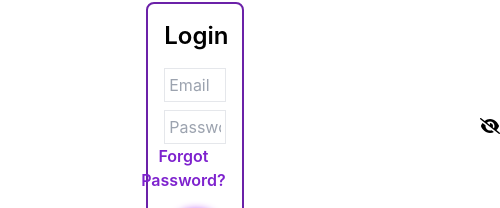
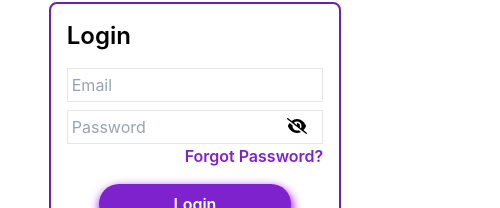
Before and after one commit to Tanjinhossain1/book-warehouse-managemant, a React (Create React App) app: page /login in a window 390 px wide. Shown: the part 78-286 px from the top of the page, 500 px wide, since content can reach past the window. Built offline with nearby package versions, Linux system fonts and the light colour scheme; no server answers.

Commit message:
login responsive

```diff
--- a/src/App.css
+++ b/src/App.css
@@ -14,12 +14,78 @@
 .round {
   border-radius: 0 0 150% 150%/0 0 50% 50%;
 }
-
-@media (prefers-reduced-motion: no-preference) {
-  .App-logo {
-    animation: App-logo-spin infinite 20s linear;
+@media only screen and (max-width: 950px) {
+  .eyeSmall{
+    margin-left: 600px;
   }
 }
+@media only screen and (max-width: 900px) {
+  .eyeSmall{
+    margin-left: 580px;
+  }
+}
+@media only screen and (max-width: 850px) {
+  .eyeSmall{
+    margin-left: 540px;
+  }
+}
+@media only screen and (max-width: 800px) {
+  .eyeSmall{
+    margin-left: 500px;
+  }
+}
+@media only screen and (max-width: 750px) {
+  .eyeSmall{
+    margin-left: 460px;
+  }
+}
+@media only screen and (max-width: 700px) {
+  .eyeSmall{
+    margin-left: 420px;
+  }
+}
+@media only screen and (max-width: 650px) {
+  .eyeSmall{
+    margin-left: 390px;
+  }
+}
+
+@media only screen and (max-width: 565px) {
+  .eyeSmall{
+    margin-left: 355px;
+  }
+}
+@media only screen and (max-width: 545px) {
+  .eyeSmall{
+    margin-left: 325px;
+  }
+}
+@media only screen and (max-width: 516px) {
+  .eyeSmall{
+    margin-left: 300px;
+  }
+}
+@media only screen and (max-width: 483px) {
+  .eyeSmall{
+    margin-left: 290px;
+  }
+}
+@media only screen and (max-width: 469px) {
+  .eyeSmall{
+    margin-left: 270px;
+  }
+}
+@media only screen and (max-width: 442px) {
+  .eyeSmall{
+    margin-left: 250px;
+  }
+}
+@media only screen and (max-width: 414px) {
+  .eyeSmall{
+    margin-left: 220px;
+  }
+}
+
 
 @media only screen and (max-width: 639px) {
   .navColor {
--- a/src/Pages/AddNewItem/AddNewItem.js
+++ b/src/Pages/AddNewItem/AddNewItem.js
@@ -23,7 +23,7 @@ const AddNewItem = () => {
     //   name, price, img, description, quantity, supplierName,
 
     return (
-        <form className='flex flex-col w-1/4 mx-auto mt-6' onSubmit={handleSubmit(onSubmit)}>
+        <form className='flex flex-col md:w-2/4 sm:w-3/4 w-3/4 lg:w-2/4 mx-auto mt-6' onSubmit={handleSubmit(onSubmit)}>
             <input className='mb-2 border p-1 rounded-lg'  defaultValue={user?.email}  {...register("email")} />
 
             <input className='mb-2 border p-1 rounded-lg' placeholder='Name' {...register("name", { required: true })} />
--- a/src/Pages/Home/Book/Book.js
+++ b/src/Pages/Home/Book/Book.js
@@ -3,8 +3,9 @@ import React from 'react';
 const Book = ({ book,children }) => {
     const { name, price, img, description, quantity, supplierName,_id } = book;
     return (
-        <div className='mt-16 mx-6 mb-6 hover:bottom-10  relative border rounded-lg  shadow-lg hover:shadow-2xl '>
-            <div className='flex justify-center'>
+        <div className=' mx-auto  mb-6 hover:bottom-10  relative border rounded-lg  shadow-lg hover:shadow-2xl w-3/4 sm:w-2/4 md:w-3/4 lg:w-4/4 xl:w-4/4 flex justify-center'>
+           <div>
+           <div className='flex justify-center'>
                 <img className='w-[100%] h-[450px] rounded-t-lg hover:shadow-2xl' src={img} alt="" />
             </div>
             <div className='p-4 '>
@@ -15,6 +16,7 @@ const Book = ({ book,children }) => {
                 <p>SupplierName: {supplierName}</p>
                 <button>{children}</button>
             </div>
+           </div>
         </div>
     );
 };
--- a/src/Pages/Home/Books/Books.js
+++ b/src/Pages/Home/Books/Books.js
@@ -7,9 +7,9 @@ const Books = () => {
     const navigate = useNavigate()
 
     return (
-        <div className='w-3/4 mx-auto'>
-            <h1 className='ml-8 mt-12 text-blue-800 font-bold text-2xl'>Books Inventory</h1>
-            <div className='grid xl:grid-cols-3 lg:grid-cols-2 sm:grid-cols-1 books grid-cols-3'>
+        <div className='w-4/4 mx-auto'>
+            <h1 className='ml-8 mb-12 mt-12 text-blue-800 font-bold text-2xl'>Books Inventory</h1>
+            <div className='grid xl:grid-cols-3 lg:grid-cols-2 md:grid-cols-2 books grid-cols-1'>
                 {
                     books.slice(0,6).map((book) => <Book book={book} key={book._id}><button className='py-3 mt-2 font-semibold px-8 rounded-3xl  bottom-0 bg-green-500 text-white'  onClick={()=>navigate(`/update/${book._id}`)}>Update</button> </Book>)
                 }
--- a/src/Pages/Login/Login/Login.js
+++ b/src/Pages/Login/Login/Login.js
@@ -51,7 +51,7 @@ const Login = () => {
     }
     return (
         <div className=''>
-            <div className='w-1/4 mx-auto border-2 border-purple-800 rounded-lg p-4 my-5'>
+            <div className='lg:w-1/4  md:w-3/4 w-3/4 sm:w-3/4 mx-auto border-2 border-purple-800 rounded-lg p-4 my-5'>
                 <div>
                     <h1 className='text-2xl mb-4 font-semibold'>Login</h1>
 
@@ -61,7 +61,7 @@ const Login = () => {
                     <div className='flex flex-col mt-2 relative'>
                         <input className='border  px-1 py-1 w-4/4 ' type={`${open ? 'text' : 'password'}`} name="password" placeholder={`Password `} id="" required />
 
-                        {open ? <FontAwesomeIcon onClick={() => setOpen(!open)} className='absolute ml-[316px] mt-2 ' icon={faEye} /> : <FontAwesomeIcon onClick={() => setOpen(!open)} className='absolute ml-[316px] mt-2 ' icon={faEyeSlash} />}
+                        {open ? <FontAwesomeIcon onClick={() => setOpen(!open)} className='absolute lg:ml-[316px] mt-2 ' icon={faEye} /> : <FontAwesomeIcon onClick={() => setOpen(!open)} className='absolute lg:ml-[316px] eyeSmall ml-[365px] sm:ml-[400px] mt-2 ' icon={faEyeSlash} />}
                     </div>
 
                     <button onClick={resetPassword} className='flex justify-end text-purple-700 font-semibold mb-4'>Forgot Password?</button>
--- a/src/Pages/MyItems/MyItems.js
+++ b/src/Pages/MyItems/MyItems.js
@@ -1,5 +1,6 @@
 import React from 'react';
 import { useAuthState } from 'react-firebase-hooks/auth';
+import { CirclesWithBar } from 'react-loader-spinner';
 import auth from '../../firebase.init';
 import useBooks from '../../hooks/useBooks';
 import Book from '../Home/Book/Book';
@@ -23,8 +24,13 @@ const MyItems = () => {
                 })
         }
     }
+    if(books.length === 0 ){
+        return <div className='flex justify-center my-32'>
+        <CirclesWithBar color="#00BFFF" height={80} width={80} />
+    </div>
+    }
     return (
-        <div className='grid grid-cols-3'>
+        <div className='grid md:grid-cols-2 grid-cols-1 lg:grid-cols-3 2xl:grid-cols-3 mt-8'>
             {
                 myItem.map(book => <Book book={book} key={book._id}><button onClick={() => deleteBook(book._id)} className='py-3 font-semibold px-8 rounded-3xl  bottom-0 bg-red-500 mt-4 text-white'>Delete</button></Book>)
             }
--- a/src/Pages/Sheare/Footer/Footer.js
+++ b/src/Pages/Sheare/Footer/Footer.js
@@ -5,7 +5,7 @@ const Footer = () => {
     const date = new Date();
     const year = date.getFullYear()
     return (
-        <div className='bg-[#021038] p-12'>
+        <div className='bg-[#021038] p-12 mb-12'>
             <div className='grid text-white grid-cols-1 sm:grid-cols-2 lg:grid-cols-4  w-3/4 mx-auto'>
                 <div className='mb-2'>
                     <h4 className='text-xl mb-2 text-gray-400 mt-2'>EXPLORE</h4>
--- a/src/Pages/Sheare/Header/Header.js
+++ b/src/Pages/Sheare/Header/Header.js
@@ -20,7 +20,7 @@ const Header = () => {
             <div>
                         <h1 className='text-4xl mt-1 sm:text-white lg:text-black font-semibold '>Book-Warehouse</h1>
                     </div>
-            <div onClick={() => setNavOpen(!navOpen)} className='lg:hidden  '>
+            <div onClick={() => setNavOpen(!navOpen)} className='lg:hidden  sm:text-white'>
                 {!navOpen ? <FontAwesomeIcon className=' w-10 h-10' icon={faBars} /> : <FontAwesomeIcon className=' w-10 h-10 ' icon={faXmark} />}
 
                 </div>
@@ -29,7 +29,7 @@ const Header = () => {
             <div  >
 
 
-                <ul className={`lg:flex mt-2 navText sm:bg-[#056964] lg:text-black sm:text-white lg:bg-transparent justify-center lg:static absolute w-full text-center duration-700 ease-in ${navOpen ? 'top-11' : 'top-[-200px]'}`}>
+                <ul className={`lg:flex mt-2 navText sm:bg-[#056964] lg:text-black  sm:text-white lg:bg-transparent justify-center lg:static absolute w-full text-center duration-700 ease-in ${navOpen ? 'top-11' : 'top-[-200px]'}`}>
 
                     <NavLink className={({ isActive }) => isActive ? 'text-red-500 border-b-4 block border-red-500 mx-4' : 'mx-4  border-b-4 border-b-white block hover:text-orange-600 hover:border-orange-600'} to='/home'>Home</NavLink>
 
```
Also changed, not shown: src/Pages/ManageInventory/ManageInventory.js (+9 -3 lines).
